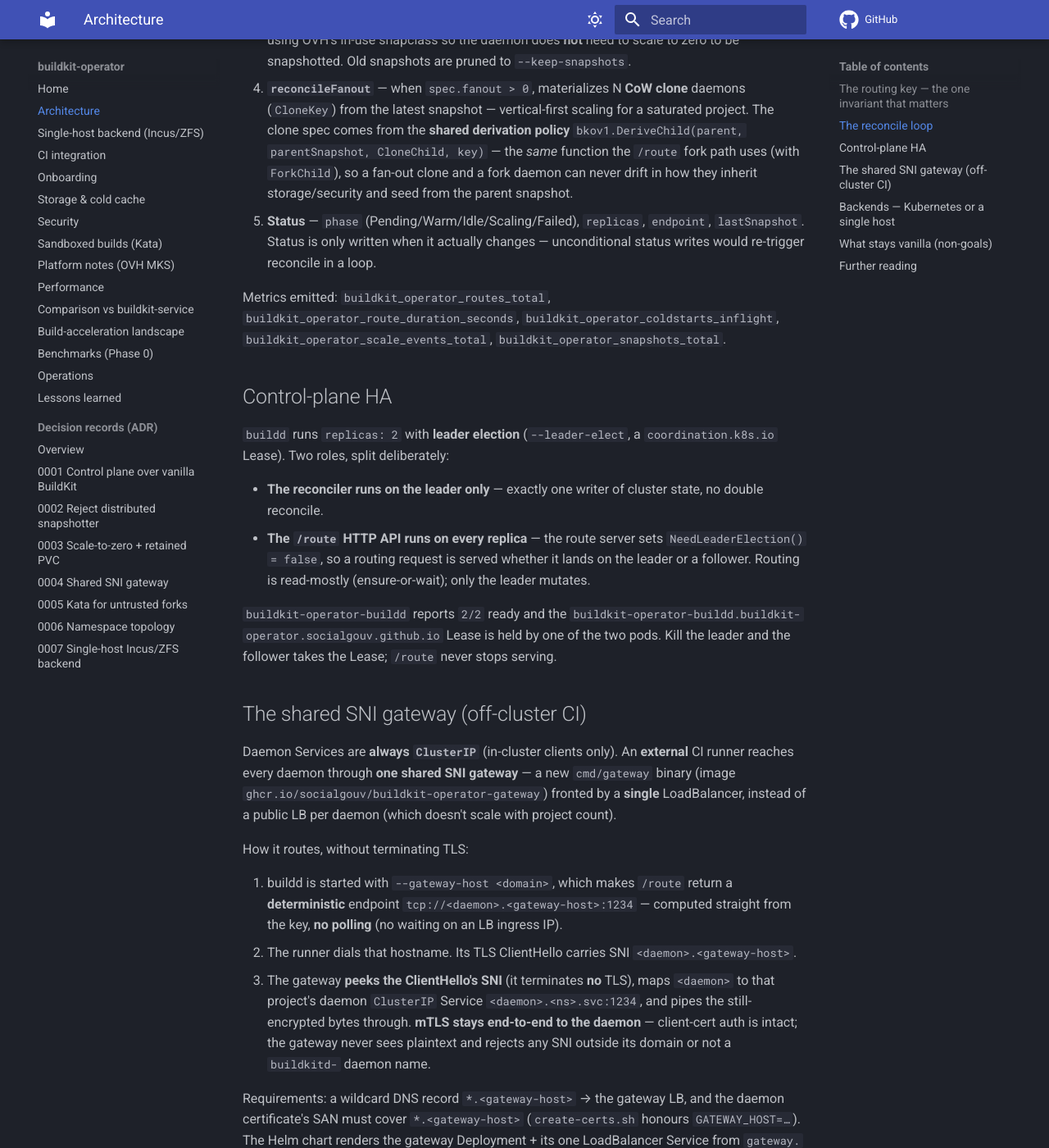
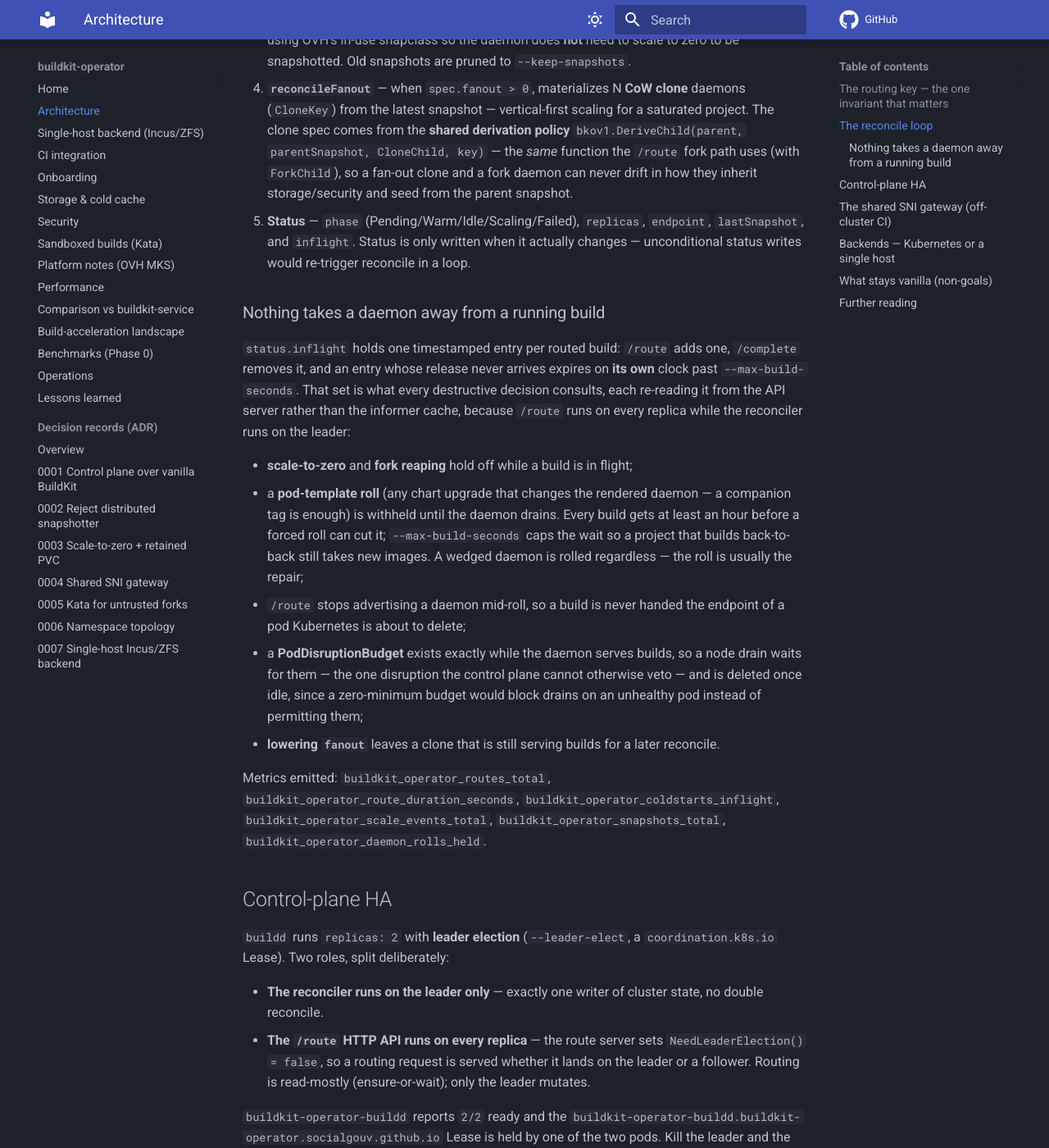
Before and after one commit to SocialGouv/buildkit-operator, an MkDocs documentation site: the page built from docs/architecture.md, in a window 1280 px wide and 1400 px high, scrolled down 2079 px. Shown: the whole window at 82% size. Built offline with MkDocs 1.6.1 and Material for MkDocs 9.7.7, drawn with Linux system fonts in a browser that asks for light colours; comment, search, counter and statistics services are not loaded.

Commit message:
docs: the bearer is not an equivalent option, and record the daemon-lifecycle guarantees
The identity sections still presented the legacy shared bearer as a neutral
fallback. It is not: it authenticates the caller but not the project, so on that
path a build declares its own repo and every repo-scoped check is moot. The
reference deployment now accepts OIDC only, and a caller that gets 401 needs to
mint a token rather than be handed one.

Also documents what the last few releases actually guarantee, which was only in
operations.md: the in-flight set, and every path that used to be able to take a
daemon away from a running build — scale-to-zero, fork reaping, the pod-template
roll, /route advertising a daemon mid-roll, node drains, fan-out pruning. And
the buildId that authorizes a release once the job's identity has expired, for
anyone writing their own client.

Co-Authored-By: Claude Opus 5 (1M context) <noreply@anthropic.com>

```diff
--- a/docs/architecture.md
+++ b/docs/architecture.md
@@ -80,12 +80,32 @@ controller-runtime loop. Per object it converges:
    CloneChild, key)` — the *same* function the `/route` fork path uses (with `ForkChild`), so a
    fan-out clone and a fork daemon can never drift in how they inherit storage/security and seed
    from the parent snapshot.
-5. **Status** — `phase` (Pending/Warm/Idle/Scaling/Failed), `replicas`, `endpoint`, `lastSnapshot`.
-   Status is only written when it actually changes — unconditional status writes would re-trigger
-   reconcile in a loop.
+5. **Status** — `phase` (Pending/Warm/Idle/Scaling/Failed), `replicas`, `endpoint`, `lastSnapshot`,
+   and `inflight`. Status is only written when it actually changes — unconditional status writes would
+   re-trigger reconcile in a loop.
+
+### Nothing takes a daemon away from a running build
+
+`status.inflight` holds one timestamped entry per routed build: `/route` adds one, `/complete` removes
+it, and an entry whose release never arrives expires on **its own** clock past `--max-build-seconds`.
+That set is what every destructive decision consults, each re-reading it from the API server rather
+than the informer cache, because `/route` runs on every replica while the reconciler runs on the leader:
+
+- **scale-to-zero** and **fork reaping** hold off while a build is in flight;
+- a **pod-template roll** (any chart upgrade that changes the rendered daemon — a companion tag is
+  enough) is withheld until the daemon drains. Every build gets at least an hour before a forced roll
+  can cut it; `--max-build-seconds` caps the wait so a project that builds back-to-back still takes new
+  images. A wedged daemon is rolled regardless — the roll is usually the repair;
+- `/route` stops advertising a daemon mid-roll, so a build is never handed the endpoint of a pod
+  Kubernetes is about to delete;
+- a **PodDisruptionBudget** exists exactly while the daemon serves builds, so a node drain waits for
+  them — the one disruption the control plane cannot otherwise veto — and is deleted once idle, since a
+  zero-minimum budget would block drains on an unhealthy pod instead of permitting them;
+- **lowering `fanout`** leaves a clone that is still serving builds for a later reconcile.
 
 Metrics emitted: `buildkit_operator_routes_total`, `buildkit_operator_route_duration_seconds`,
-`buildkit_operator_coldstarts_inflight`, `buildkit_operator_scale_events_total`, `buildkit_operator_snapshots_total`.
+`buildkit_operator_coldstarts_inflight`, `buildkit_operator_scale_events_total`,
+`buildkit_operator_snapshots_total`, `buildkit_operator_daemon_rolls_held`.
 
 ## Control-plane HA
 
```
Also changed, not shown: docs/ci-integration.md (+19 -8 lines), docs/onboarding.md (+4 -4 lines), docs/security.md (+9 -6 lines).
